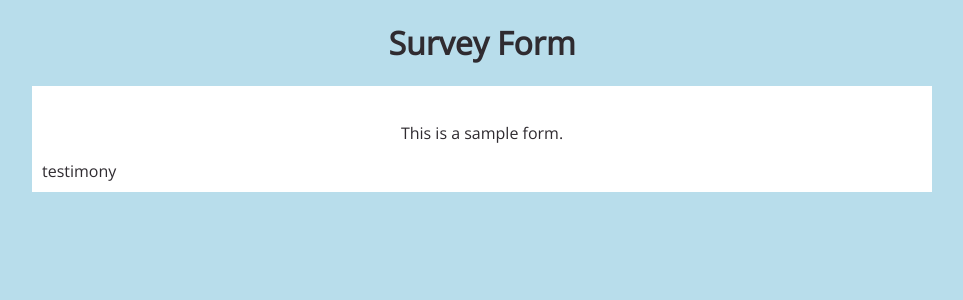
After one commit to anuragpurkayastha/anuragpurkayastha.github.io, a PHP site: page /project2_surveyform.html in a window 1280 px wide. The commit adds this page. Shown: the top 300 px of the page, without its empty margins (158-1121 px from the left). Run offline with PHP 8.4, Linux system fonts and the light colour scheme.

Commit message:
Finished Tribute page. Started Project 2 - Survey Form Page

```diff
--- a/css/style.css
+++ b/css/style.css
@@ -41,7 +41,7 @@ body {
 /*		Navigation links	*/
 .navBarItem {
   float: right;
-  font-size: 1.4em;
+  font-size: 1.5em;
 }
 
 .navBarItem a {
@@ -64,19 +64,20 @@ body {
   grid-area: welcomesection;
   text-align: center;
   background-color: black;
-  padding: 10%;
   height: 100vh;
 }
 
 #welcome-section h1 {
-  margin: 0;
+  padding-top: 100px;
   font-size: 4.5vw;
   color: #E3E1DA;
+  margin: 0px;
 }
 
 #welcome-section p {
-  font-size: 2vw;
+  font-size: 1.4em;
   color: #A30B1D;
+  line-height: 1em;
 }
 
 #welcome-section a {
@@ -106,6 +107,7 @@ body {
   text-decoration: underline;
   color: #E3E1DA;
   padding-top: 50px;
+  margin-bottom: 20px;
 }
 
   /* Project Tiles */
@@ -133,7 +135,7 @@ body {
 .project-tile #project-tile-1-image {
 	width: 80%;
 	display: block;
-	margin: auto auto;
+	margin: 0px auto;
 }
 /*=============================================================================*/
 /*                          TRIBUTE PAGE                                       */
@@ -148,11 +150,11 @@ body {
   align-items: center;
   color: #333038;
   background-color: #E6E6E6;
-  margin-top: 50px;
 }
 
 #main h1 {
-  font-size: 3em;
+  margin-top: 50px;
+  font-size: 3.5em;
 }
 
 #image-div {
@@ -180,7 +182,6 @@ body {
   display: flex;
   flex-direction: column;
   align-items: center;
-  margin-top: 50px;
   width: 600px;
 }
 
@@ -190,10 +191,6 @@ body {
 
 #tribute-info li {
 	padding-bottom: 1.5em;
-}
-
-#tribute-info ul {
-	margin-bottom: 2em;
 }
 
 blockquote p {
@@ -216,3 +213,35 @@ blockquote {
 	margin-top: 30px;
 	font-size: 0.8em;
 }
+
+/*================================================*/
+/*  MEDIA QUERIES
+/*================================================*/
+@media screen and (max-width: 480px){
+  #image-div {
+    width: 95vw;
+  }
+}
+/*=============================================================================*/
+/*                          SURVEY FORM                                       */
+/*=============================================================================*/
+#surveyFormBody {
+  color: #2F2B30;
+  background-color: #B8DDEB;
+  display: flex;
+  flex-direction: column;
+  align-items: center;
+}
+
+#formArea {
+  background-color: white;
+  display: flex;
+  flex-direction: column;
+  margin: 0 auto;
+  width: 900px;
+  padding: 20px 10px 10px 10px;
+}
+
+#formArea p {
+  text-align: center;
+}
--- a/project1_tributepage.html
+++ b/project1_tributepage.html
@@ -1,4 +1,4 @@
-<!<!DOCTYPE html>
+<!DOCTYPE html>
 <html lang="en" dir="ltr">
   <head>
     <meta charset="utf-8">
@@ -17,7 +17,7 @@
     <!--Image of Dr Norman-->
     <figure id="image-div">
         <img src="./img/tributepage_image.jpg" alt="Dr Norman Borlaug" id="image">
-		<figcaption>Dr. Norman Borlaug, third from the left, trains biologists in Mexico on how to increase wheat yields - part of his life-long war on hunger.</figcaption>
+		    <figcaption>Dr. Norman Borlaug, third from the left, trains biologists in Mexico on how to increase wheat yields - part of his life-long war on hunger.</figcaption>
     </figure>
 
     <!--Tribute info-->
--- /dev/null
+++ b/project2_surveyform.html
@@ -0,0 +1,29 @@
+<!DOCTYPE html>
+
+<html lang="en" dir="ltr">
+  <head>
+    <meta charset="utf-8">
+    <link rel="stylesheet" type="text/css" href="css/style.css">
+    <link href="https://fonts.googleapis.com/css?family=Open+Sans&display=swap" rel="stylesheet">
+    <meta name="viewport" content="width=device-width, initial-scale=1.0">
+    <title>Project 2 - Survey Form</title>
+  </head>
+
+  <body id="surveyFormBody">
+
+    <!-- TITLE OF SURVEY FORM -->
+    <div id="surveyTitle">
+      <h1>Survey Form</h1>
+    </div>
+
+    <!-- FORM AREA -->
+    <div id="formArea">
+      <p id="description">This is a sample form.</p>
+
+      <div>
+        testimony
+      </div>
+    <!-- END FORM AREA -->
+    </div>
+  </body>
+</html>
```
Also changed, not shown: index.html (+4 -4 lines).
